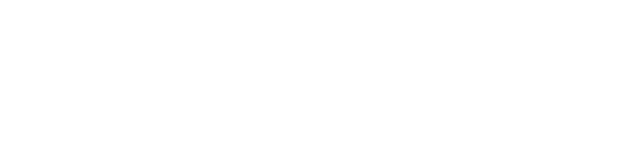
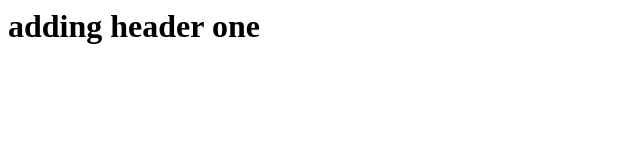
Before and after one commit to ezdin123/helloworld, a plain HTML site: page index.html in a window 1280 px wide. Shown: the whole page, without its empty margins (0-640 px from the left). Drawn offline with Linux system fonts and the light colour scheme.

Commit message:
adding header

```diff
--- a/index.html
+++ b/index.html
@@ -1,6 +1,7 @@
 <html>
 
 	<head>
+		<H1> adding header one</H1>
 	</head>
 	 <body>
 	 </body>
```
